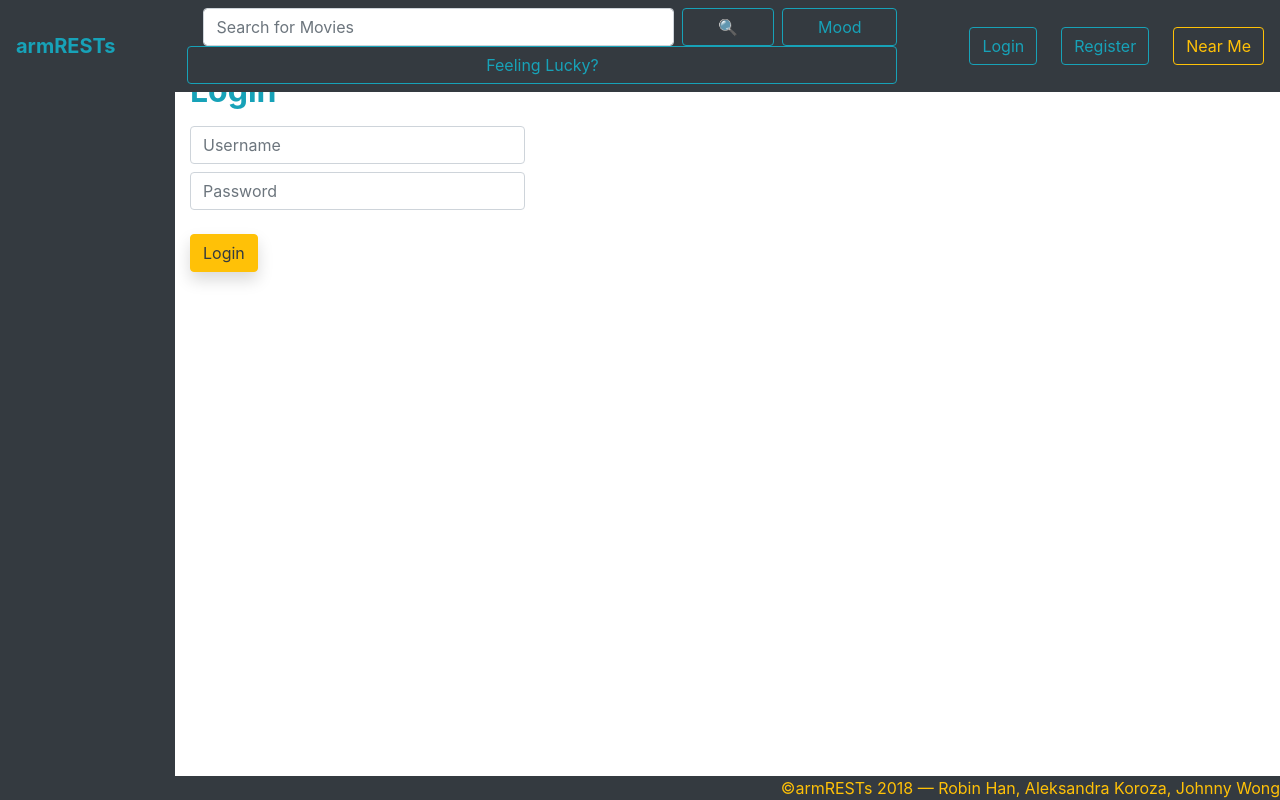
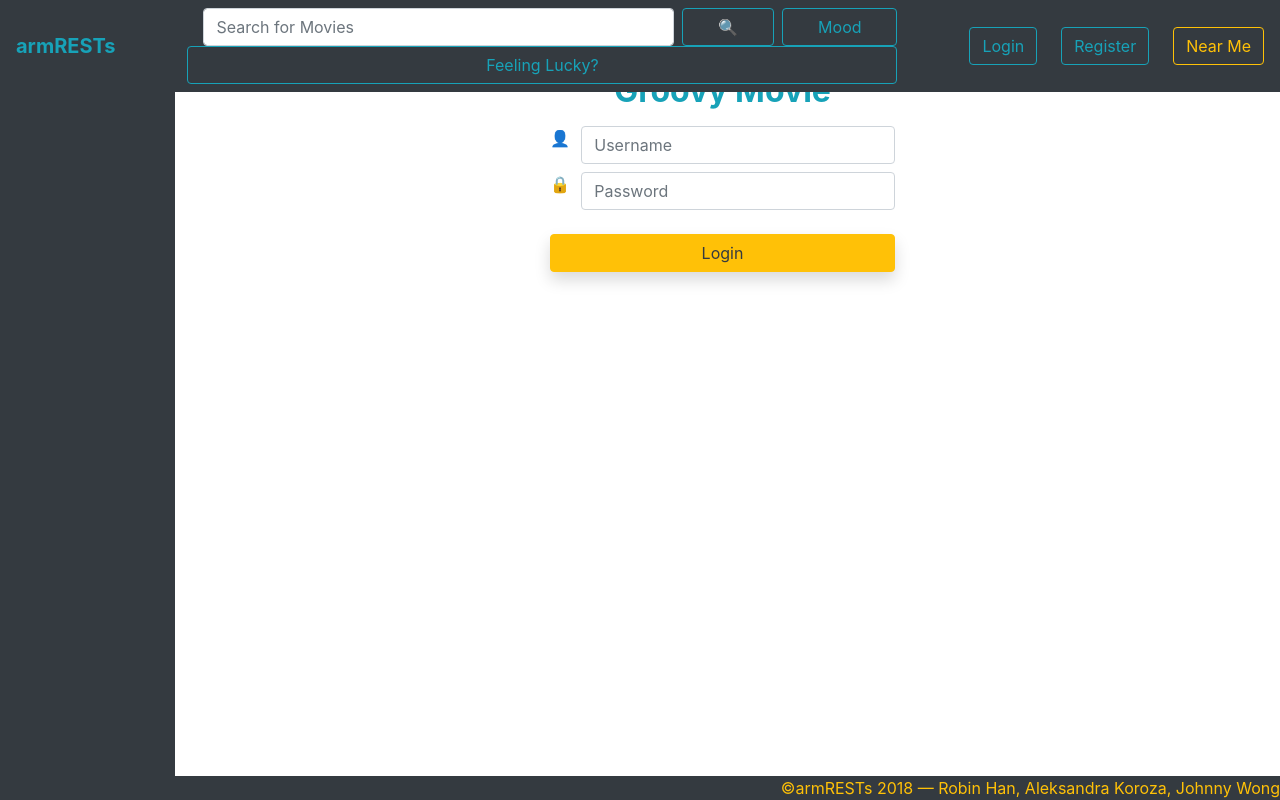
Before and after one commit to rhansolo/armRESTs, a Flask app: template templates/login.html in a window 1280 px wide. Run offline with Flask 2, Linux system fonts and the light colour scheme; the template is opened without the code that fills it, so the values that code supplies are empty; parts of the project's set-up code (start-up, migrations or seed data) failed here and were passed over; some libraries are stand-ins or nearby versions.

Commit message:
kiss it goodnight

```diff
--- a/templates/category.html
+++ b/templates/category.html
@@ -1,7 +1,7 @@
 <!-- armRESTs - Robin Han, Aleksandra Koroza, Johnny Wong -->
 <!-- Category template -->
 {% extends "templateLog.html" %}
-{% block title %} armRESTs {% endblock %}
+{% block title %}Groovy Movie{% endblock %}
 {% block content %}
 <div class="container-fluid">
   <a class="text-dark" style="text-decoration: none;" href="/categories?page={{curr_page}}Submit={{genre}}"><h1 class="text-center">{{genre}} Movies</h1>
--- a/templates/index.html
+++ b/templates/index.html
@@ -1,7 +1,7 @@
 <!-- armRESTs - Robin Han, Aleksandra Koroza, Johnny Wong -->
 <!-- Home page -->
 {% extends "templateLog.html" %}
-{% block title %} armRESTs {% endblock %}
+{% block title %}Groovy Movie{% endblock %}
 {% block content %}
 	<div class="container-fluid">
 		<a class="text-dark" style="text-decoration: none;" href="/"><h1 class="text-center"> Now Trending Movies</h1></a>
--- a/templates/login.html
+++ b/templates/login.html
@@ -1,25 +1,33 @@
 <!-- armRESTs - Robin Han, Aleksandra Koroza, Johnny Wong -->
 <!-- General Search results page generating movie reccomendations -->
 {% extends "templateLog.html" %}
-{% block title %} armRESTs {% endblock %}
+{% block title %}Groovy Movie{% endblock %}
 {% block content %}
 <div class = "container-fluid">
+  <div class="row flex-xl justify-content-center">
   <div class="col-md-4">
     <form action="/authenticate" method="POST">
-      <h2 class="text-info pb-2"><b>Login</b></h2>
+      <h2 class="text-info pb-2 text-center"><b>Groovy Movie</b></h2>
         <div class="row pb-2">
-          <div class="col">
+          <div class="col-md-1 text-right">
+            &#x1F464;
+          </div>
+          <div class="col-md-11">
             <input type="hidden" name="address" value="{{address}}">
             <input class="form-control mr-sm-2" type="text" name="username" placeholder = "Username" required>
           </div>
         </div>
         <div class="row pb-4">
-          <div class="col">
+          <div class="col-md-1">
+            &#128274;
+          </div>
+          <div class="col-md-11">
             <input class="form-control mr-sm-2" type="password" name="password" placeholder = "Password" required>
           </div>
         </div>
-       <input class="btn btn-warning text-dark shadow mb-5" type="submit" name="submit" value ="Login">
+       <input class="btn btn-block btn-warning text-dark shadow mb-5" type="submit" name="submit" value ="Login">
      </form>
+   </div>
    </div>
  </div>
 {% endblock %}
--- a/templates/mood.html
+++ b/templates/mood.html
@@ -1,7 +1,7 @@
 <!-- armRESTs - Robin Han, Aleksandra Koroza, Johnny Wong -->
 <!-- Used to create movie suggestions based on user's mood -->
 {% extends "templateLog.html" %}
-{% block title %} armRESTs {% endblock %}
+{% block title %}Groovy Movie{% endblock %}
 {% block content %}
   <div class="container-fluid">
     <div class="row">
--- a/templates/nearby.html
+++ b/templates/nearby.html
@@ -1,7 +1,7 @@
 <!-- armRESTs - Robin Han, Aleksandra Koroza, Johnny Wong -->
 <!-- Page displaying user profile if logged in-->
 {% extends "templateLog.html" %}
-{% block title %} armRESTs {% endblock %}
+{% block title %}Groovy Movie{% endblock %}
 {% block content %}
 <div class = "container-fluid">
   <div class="row text-center">
--- a/templates/profile.html
+++ b/templates/profile.html
@@ -1,7 +1,7 @@
 <!-- armRESTs - Robin Han, Aleksandra Koroza, Johnny Wong -->
 <!-- Page displaying user profile if logged in-->
 {% extends "templateLog.html" %}
-{% block title %} armRESTs {% endblock %}
+{% block title %}Groovy Movie{% endblock %}
 
 {% block content %}
 <div class="container">
--- a/templates/searchResults.html
+++ b/templates/searchResults.html
@@ -1,7 +1,7 @@
 <!-- armRESTs - Robin Han, Aleksandra Koroza, Johnny Wong -->
 <!-- General Search results page generating movie reccomendations -->
 {% extends "templateLog.html" %}
-{% block title %} armRESTs {% endblock %}
+{% block title %}Groovy Movie{% endblock %}
 {% block content %}
 <div class="container-fluid">
   <div class="container-fluid">
```
Also changed, not shown: templates/movie.html (+4 -4 lines), templates/register.html (+14 -6 lines), data/armRESTs.db.
